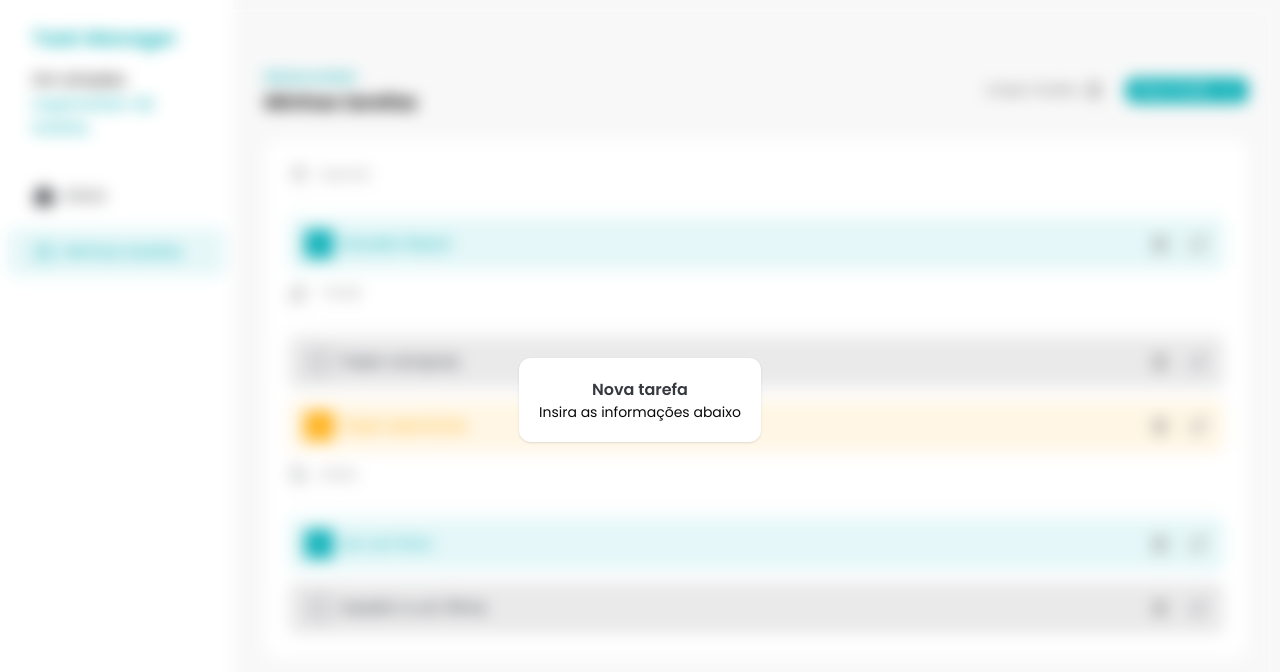
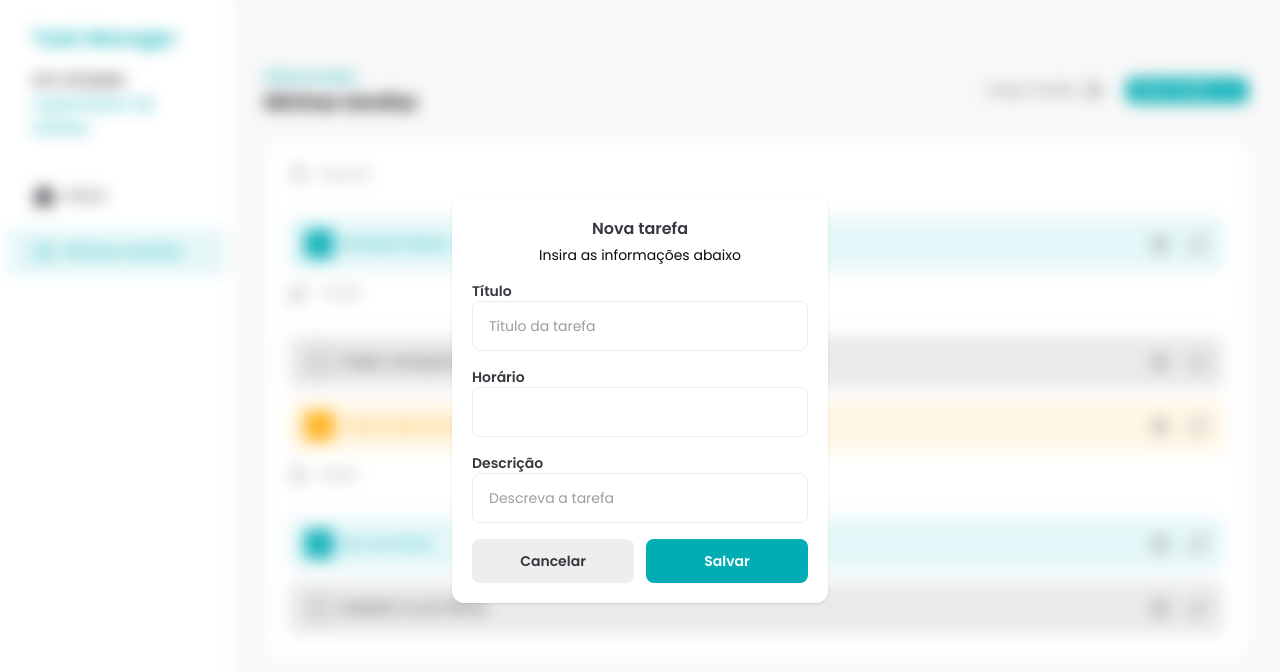
Before and after one commit to KaioAntonio/Task-Manager-FSC, a React (Vite) app: page / in a window 1280 px wide. Both pictures are taken after a click on the button "Nova Tarefa". Shown: the top 672 px of the page. Built offline with nearby package versions, Linux system fonts and the light colour scheme.

Commit message:
feat: ensure addTaskDialog can be closed

```diff
--- a/src/components/AddTaskDialog.jsx
+++ b/src/components/AddTaskDialog.jsx
@@ -1,6 +1,9 @@
 import { createPortal } from 'react-dom';
 
-const AddTaskDialog = ({ isOpen }) => {
+import Button from './Button';
+import Input from './Input';
+
+const AddTaskDialog = ({ isOpen, handleClose }) => {
   if (!isOpen) return null;
   return createPortal(
     <div className="fixed bottom-0 left-0 top-0 flex h-screen w-screen items-center justify-center backdrop-blur">
@@ -8,7 +11,32 @@
         <h2 className="text-center font-semibold text-[#35383E]">
           Nova tarefa
         </h2>
-        <p className="text-sm text-[#09090B]">Insira as informações abaixo</p>
+        <p className="mb-4 mt-1 text-sm text-[#09090B]">
+          Insira as informações abaixo
+        </p>
+
+        <div className="flex w-[336px] flex-col space-y-4">
+          <Input id="title" label="Título" placeholder="Título da tarefa" />
+          <Input id="time" label="Horário" />
+          <Input
+            id="description"
+            label="Descrição"
+            placeholder="Descreva a tarefa"
+          />
+          <div className="flex gap-3">
+            <Button
+              onClick={handleClose}
+              size="large"
+              className="w-full"
+              variant="secondary"
+            >
+              Cancelar
+            </Button>
+            <Button size="large" className="w-full">
+              Salvar
+            </Button>
+          </div>
+        </div>
       </div>
     </div>,
     document.body
--- /dev/null
+++ b/src/components/Input.jsx
@@ -0,0 +1,15 @@
+const Input = ({ label, ...rest }) => {
+  return (
+    <div className="spacey-y-1 flex flex-col text-left">
+      <label className="text-sm font-semibold text-[#35383E]" htmlFor={rest.id}>
+        {label}
+      </label>
+      <input
+        {...rest}
+        className="rounded-lg border border-solid border-[#ECECEC] px-4 py-3 outline-[#00ADB5] placeholder:text-sm placeholder:text-[#9A9C9F]"
+      ></input>
+    </div>
+  );
+};
+
+export default Input;
--- a/src/components/Tasks.jsx
+++ b/src/components/Tasks.jsx
@@ -49,6 +49,10 @@
     toast.success('Tarefa deletada com sucesso!');
   };
 
+  const handleDialogClose = () => {
+    setAddTaskDialogIsOpen(false);
+  };
+
   return (
     <div className="w-full space-y-6 px-8 py-16">
       <div className="flex justify-between">
@@ -69,7 +73,10 @@
             <AddIcon />
           </Button>
 
-          <AddTaskDialog isOpen={addTaskDialogIsOpen} />
+          <AddTaskDialog
+            isOpen={addTaskDialogIsOpen}
+            handleClose={handleDialogClose}
+          />
         </div>
       </div>
 
```
Also changed, not shown: src/assets/icons/index.jsx (+16 -16 lines).
